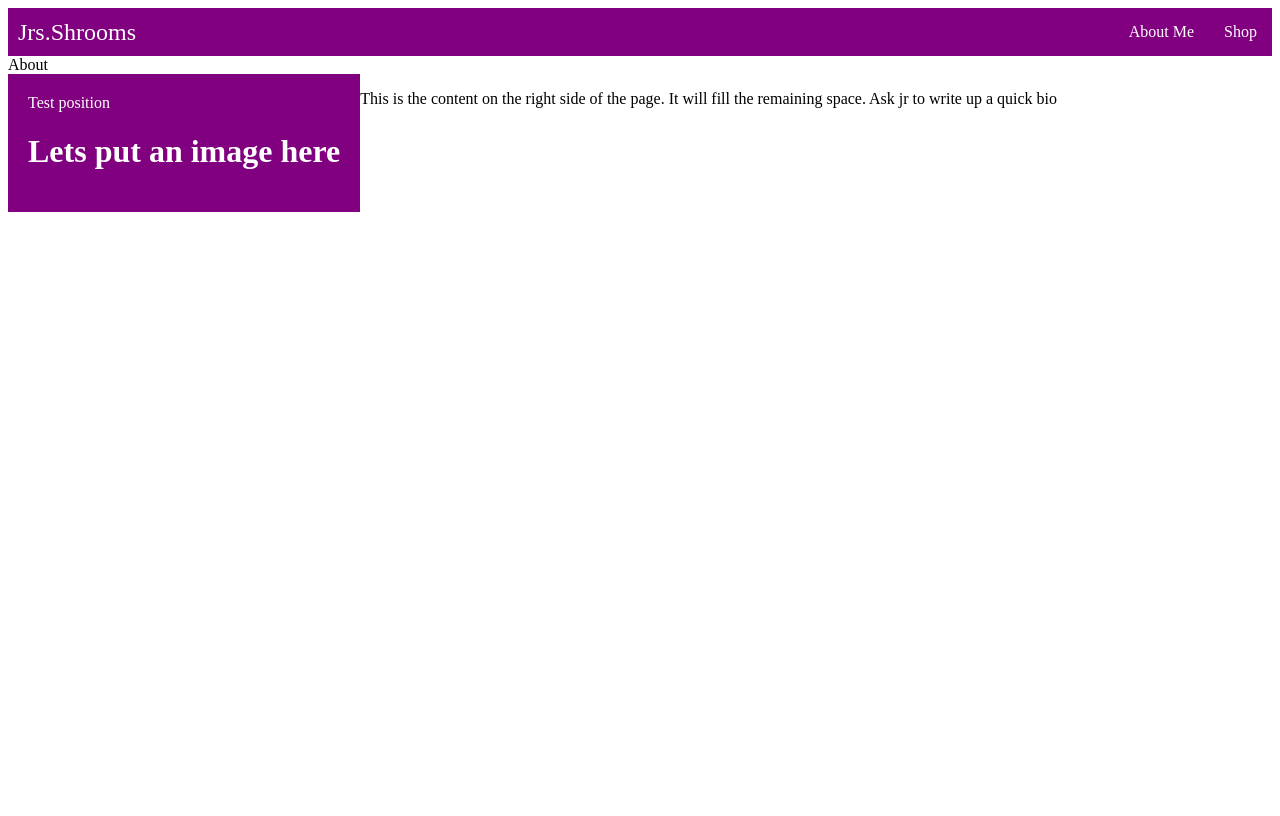
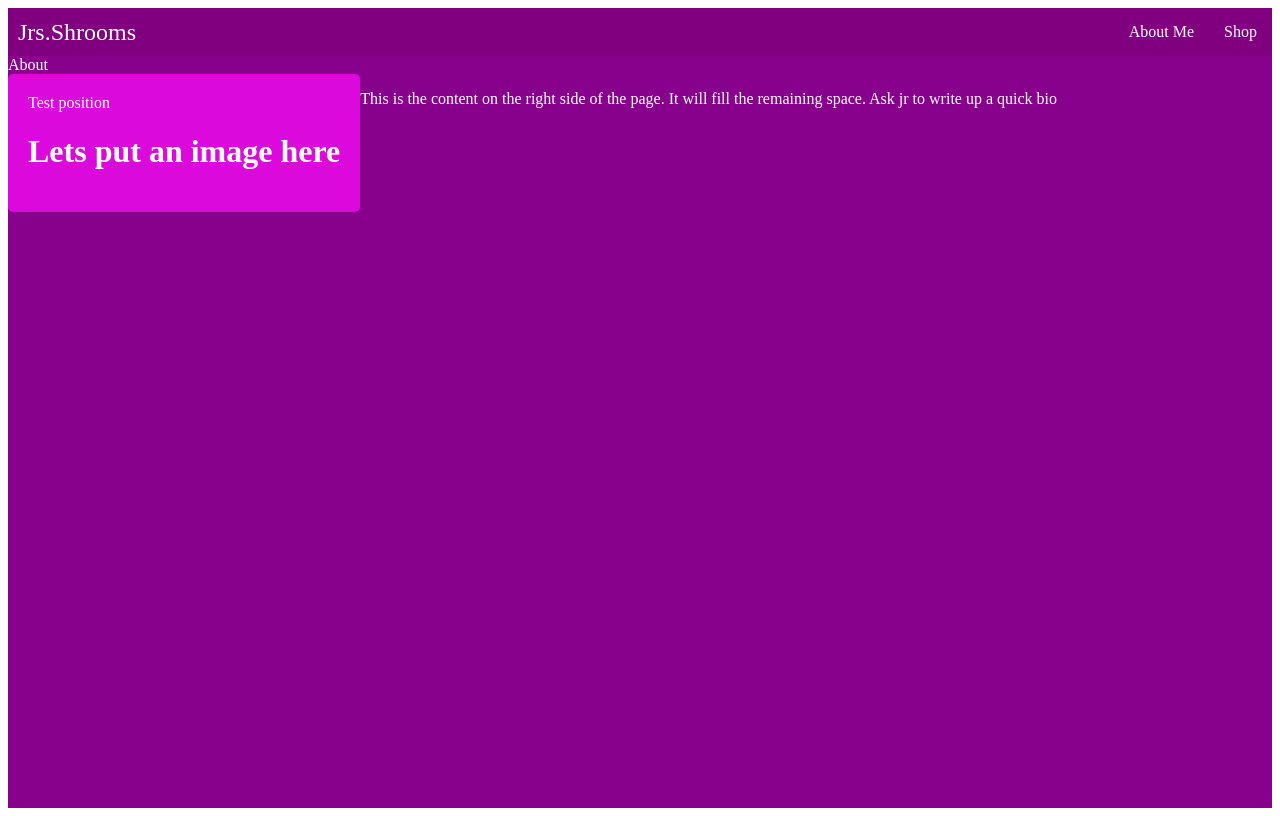
Before and after one commit to 7gsclaude/frontend-shrooms, a React (Create React App) app: page /about in a window 1280 px wide. Built offline with nearby package versions, Linux system fonts and the light colour scheme; no server answers.

Commit message:
more styling

```diff
--- a/src/App.js
+++ b/src/App.js
@@ -1,15 +1,31 @@
 import Navbar from "./components/Navbar";
 import Main from "./components/Main";
+import styled from "styled-components";
+
+const Container = styled.div`
+  height: 100vh;
+
+  /* scroll-snap-type: y mandatory; */
+  scroll-behavior: smooth;
+  overflow-y: auto;
+  scrollbar-width: none;
+  color: white;
+
+background-color: #88018d;
+  &::-webkit-scrollbar {
+    display: none;
+  }
+`;
 
 
 function App() {
   return (
     <div className="App">
-
-      <Navbar />
-      <Main/>
-
-  </div>
+      <Container>
+        <Navbar />
+        <Main />
+      </Container>
+    </div>
   );
 }
 
--- a/src/components/AboutComp.js
+++ b/src/components/AboutComp.js
@@ -6,9 +6,10 @@ const Container = styled.div`
 `;
 
 const Block = styled.div`
-  background-color: purple;
+  background-color: #db09db;
   color: white;
   padding: 20px;
+  border-radius: 5px;
 `;
 
 const Content = styled.div`
--- a/src/pages/Index.js
+++ b/src/pages/Index.js
@@ -3,6 +3,14 @@ import { Link } from "react-router-dom";
 import styled from "styled-components";
 import AboutComp from "../components/AboutComp";
 
+const Section = styled.div`
+  height: 100vh;
+  justify-content: center;
+  scroll-snap-align: center;
+  position: relative;
+  margin: 20px;
+
+`;
 
 const ShroomDisplay = styled.div`
   display: flex;
@@ -88,8 +96,11 @@ const Index = (props) => {
         />
         <input type="submit" value="Create Shroom" />
       </form>
-      <ShroomDisplay>{props.shrooms ? loaded() : loading()}</ShroomDisplay>
-      <AboutComp/>
+
+      <Section>
+        <ShroomDisplay>{props.shrooms ? loaded() : loading()}</ShroomDisplay>
+        <AboutComp />
+      </Section>
     </section>
   );
 };
```
